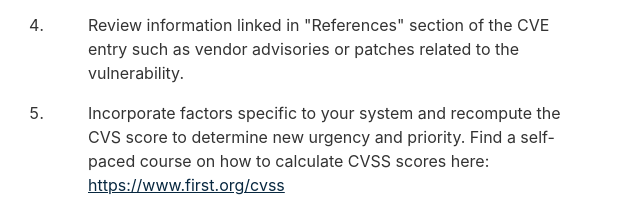
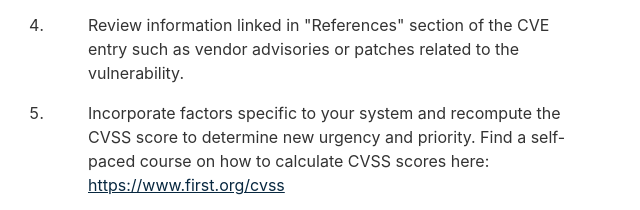
Before and after one commit to 1NF053C/op, an Eleventy site: page packages/blog/src/posts/post.2-cvss-cve-cwe-scap-nvd.md in a window 1280 px wide. Shown: the part 1055-1265 px from the top of the page, 328-968 px from the left. Built offline with nearby package versions, Linux system fonts and the light colour scheme; Eleventy itself is replaced by a stand-in of ours; files that its build step writes are made by us from their sources.

Commit message:
fix typo

```diff
--- a/packages/blog/src/posts/post.2-cvss-cve-cwe-scap-nvd.md
+++ b/packages/blog/src/posts/post.2-cvss-cve-cwe-scap-nvd.md
@@ -36,7 +36,7 @@ CVSS determines severity, not risk. You specify some risk factors as part of the
 
   4. > Review information linked in "References" section of the CVE entry such as vendor advisories or patches related to the vulnerability.
 
-  5. > Incorporate factors specific to your system and recompute the CVS score to determine new urgency and priority. Find a self-paced course on how to calculate CVSS scores here: <a target="_blank" rel="noopener noreferrer" href="https://www.first.org/cvss">https://www.first.org/cvss</a>
+  5. > Incorporate factors specific to your system and recompute the CVSS score to determine new urgency and priority. Find a self-paced course on how to calculate CVSS scores here: <a target="_blank" rel="noopener noreferrer" href="https://www.first.org/cvss">https://www.first.org/cvss</a>
 
   6. > Follow instructions provided to patch the vulnerability or determine path forward that incorporates characteristics that are specific to your system and recompute the CVSS.
 
```
